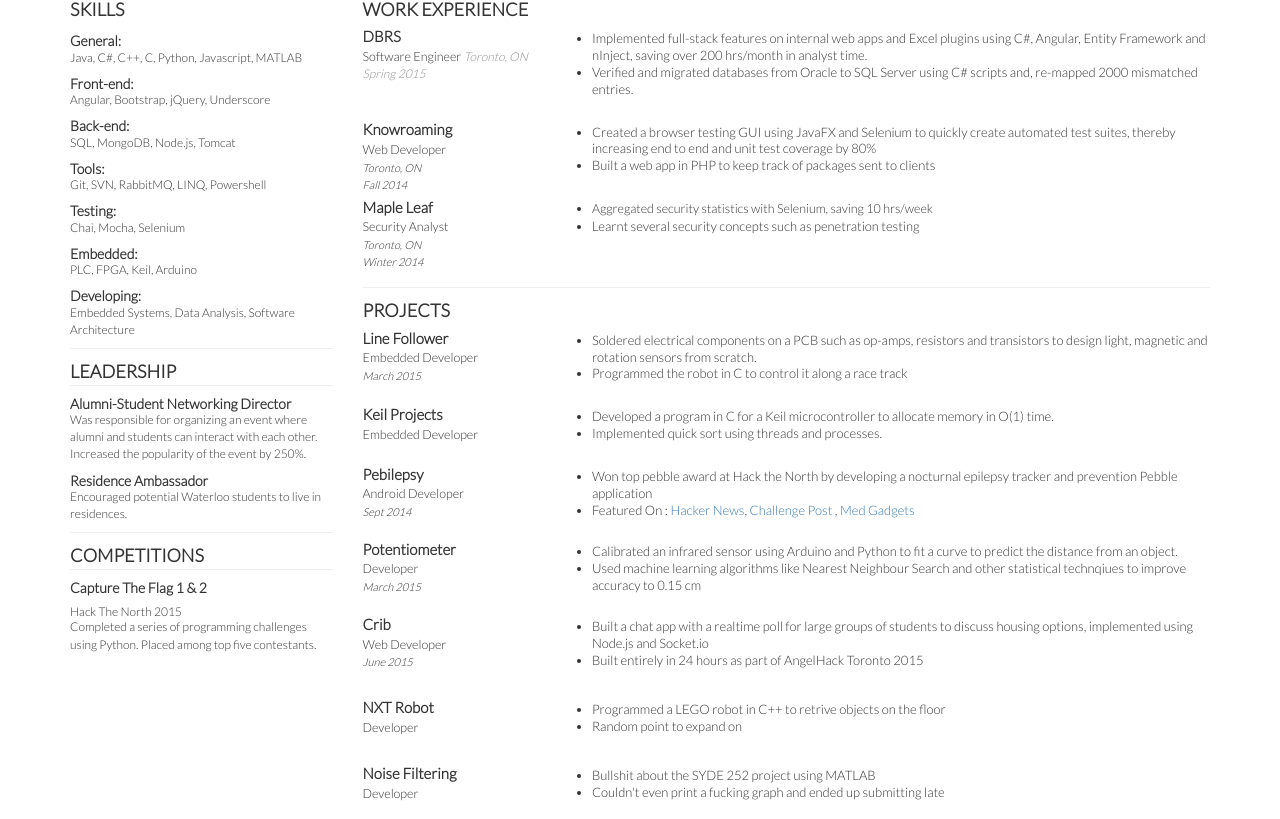
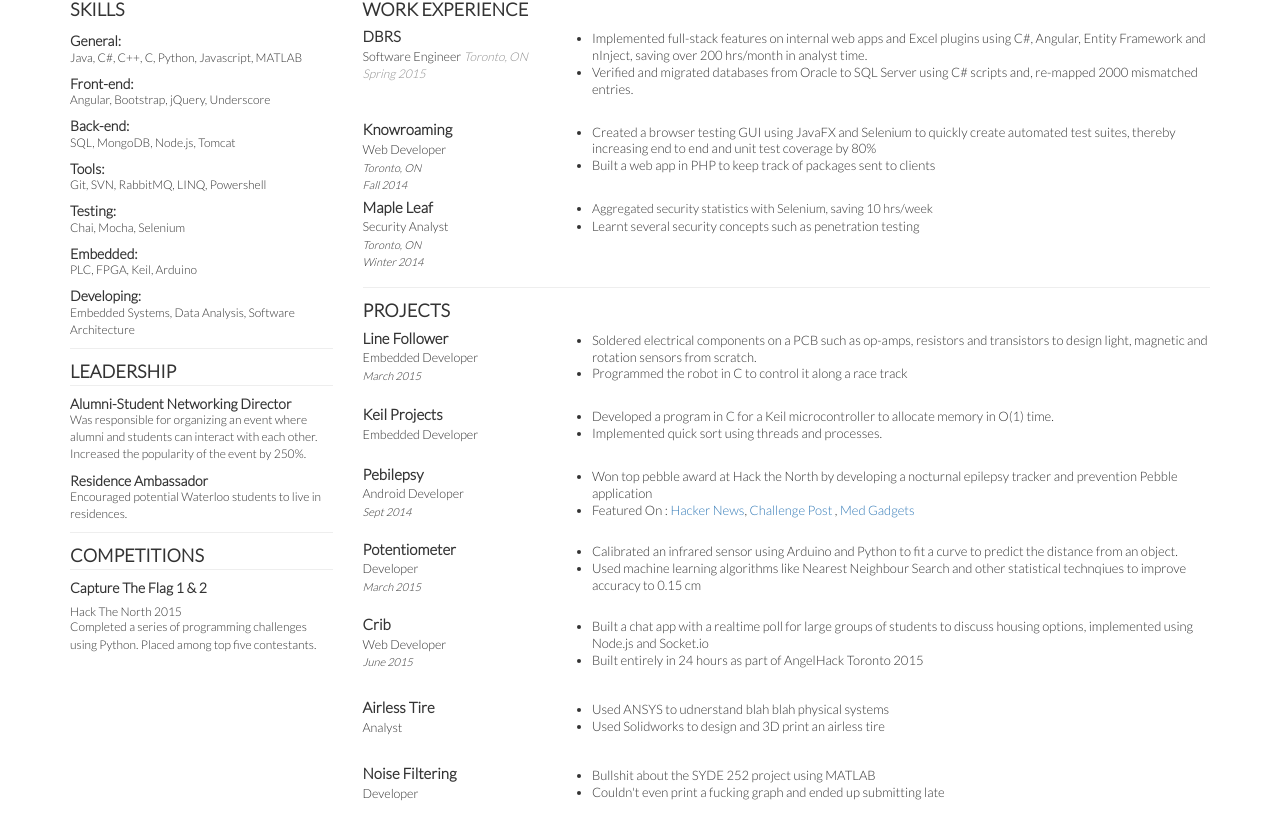
Before and after one commit to Spurrya/resume, a plain HTML site: page src/index.html in a window 1280 px wide. Shown: the part 65-884 px from the top of the page. Drawn offline with Linux system fonts and the light colour scheme.

Commit message:
Changed project details

```diff
--- a/src/index.html
+++ b/src/index.html
@@ -384,17 +384,17 @@ re-mapped 2000 mismatched entries.
 
                   <div class="row " style="margin-top:10px">
                     <div class="col-sm-3 col-xs-3" >
-                      <span class="company">NXT Robot</span><br>
-                      <span class="position">Developer </span><br>
+                      <span class="company">Airless Tire</span><br>
+                      <span class="position">Analyst </span><br>
                     </div>
                     <div class="col-sm-9 col-xs-9 greybackground">
                       <div class ="details" >
                         <ul >
                           <li>
-                             Programmed a LEGO robot in C++ to retrive objects on the floor
+                             Used ANSYS to udnerstand blah blah physical systems
                           </li>
                           <li>
-                              Random point to expand on
+                             Used Solidworks to design and 3D print an airless tire
                           </li>
                         </ul>
                       </div>
```
